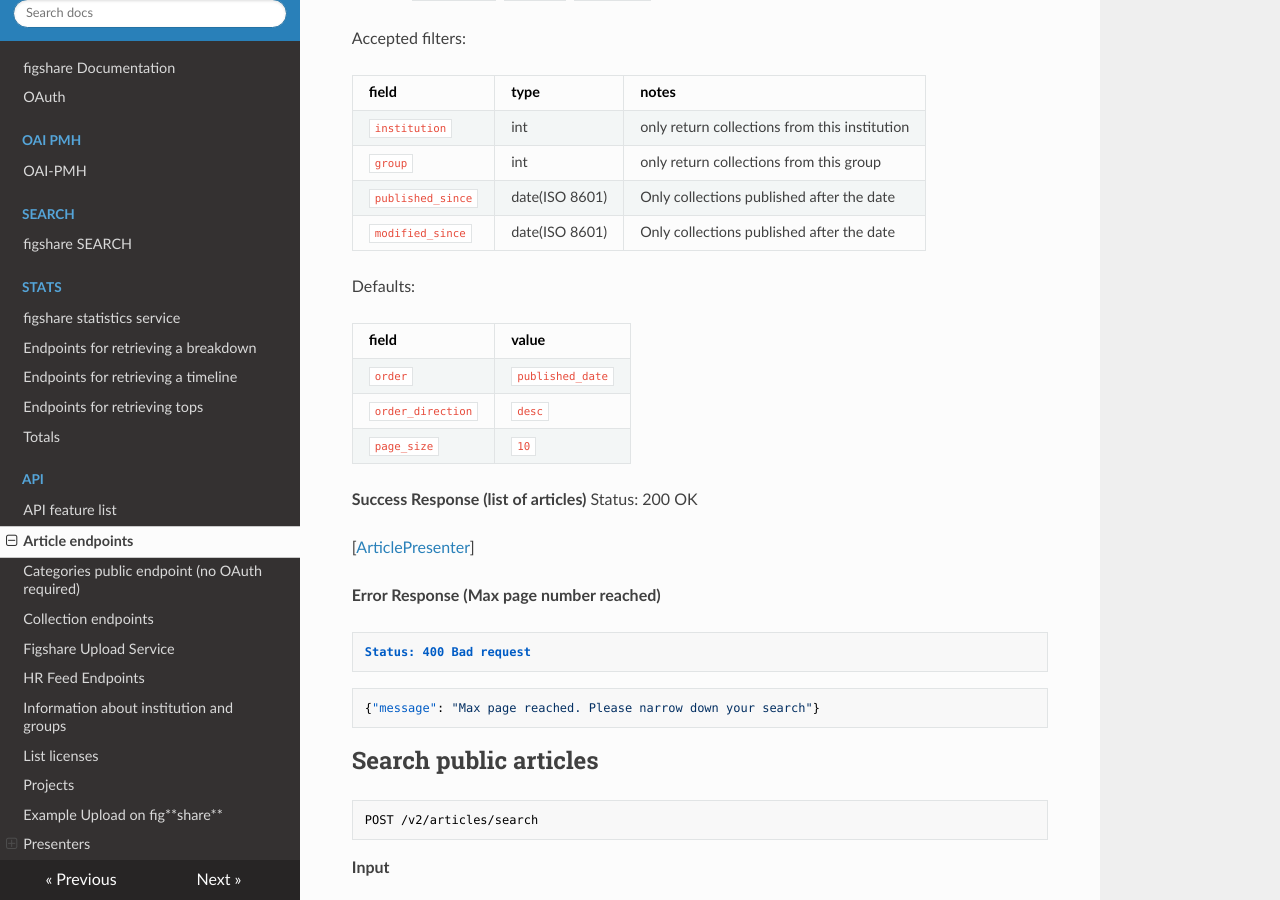
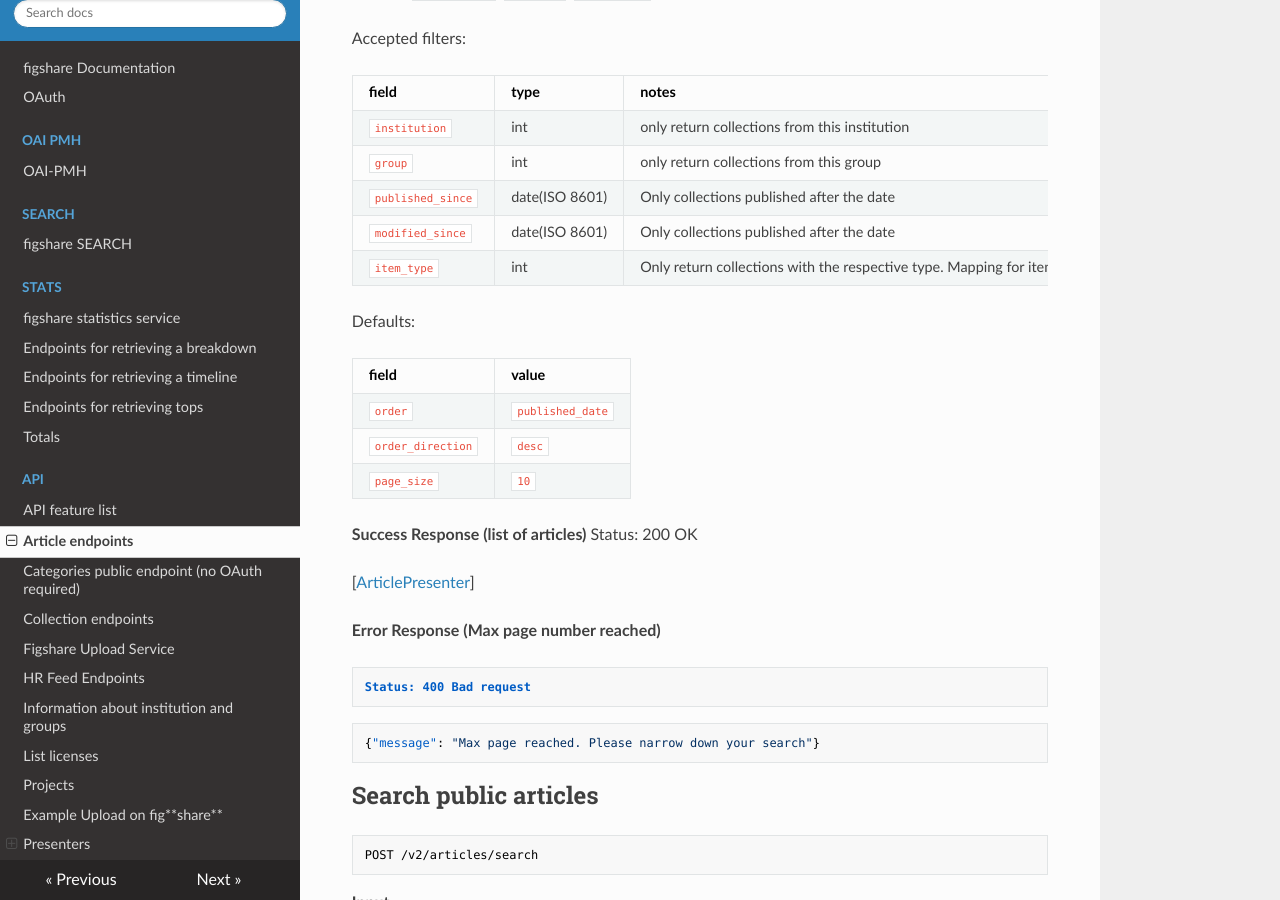
Before and after one commit to figshare/user_documentation, an MkDocs documentation site: the page built from docs/api/articles.md, in a window 1280 px wide and 900 px high, scrolled down 1783 px. Built offline with MkDocs 1.6.1, drawn with Linux system fonts in a browser that asks for light colours; nearby versions of some CDN libraries; some of the changed text lies outside the part shown.

Commit message:
FIG-8917(api_doc): add documentation for the item_type filter

```diff
--- a/docs/api/articles.md
+++ b/docs/api/articles.md
@@ -72,6 +72,7 @@
 |`group`|int|only return collections from this group|
 |`published_since`|date(ISO 8601)|Only collections published after the date|
 |`modified_since`|date(ISO 8601)|Only collections published after the date|
+|`item_type`|int|Only return collections with the respective type. Mapping for item_type is: 1 - Figure, 2 - Media, 3 - Dataset, 4 - Fileset, 5 - Poster, 6 - Paper, 7 - Presentation, 8 - Thesis, 9 - Code|
 
 Defaults:
 
@@ -307,6 +308,7 @@
 |`resource_id`|`str`|only return collections with this resource_id|
 |`resource_doi`|`str`|only return collections with this resource_doi|
 |`resource_title`|`str`|only return collections with this resource_title|
+|`item_type`|int|Only return collections with the respective type. Mapping for item_type is: 1 - Figure, 2 - Media, 3 - Dataset, 4 - Fileset, 5 - Poster, 6 - Paper, 7 - Presentation, 8 - Thesis, 9 - Code|
 
 
 Alternatively, instead of `page` and `page_size`, one can use the following params for pagination:
```
